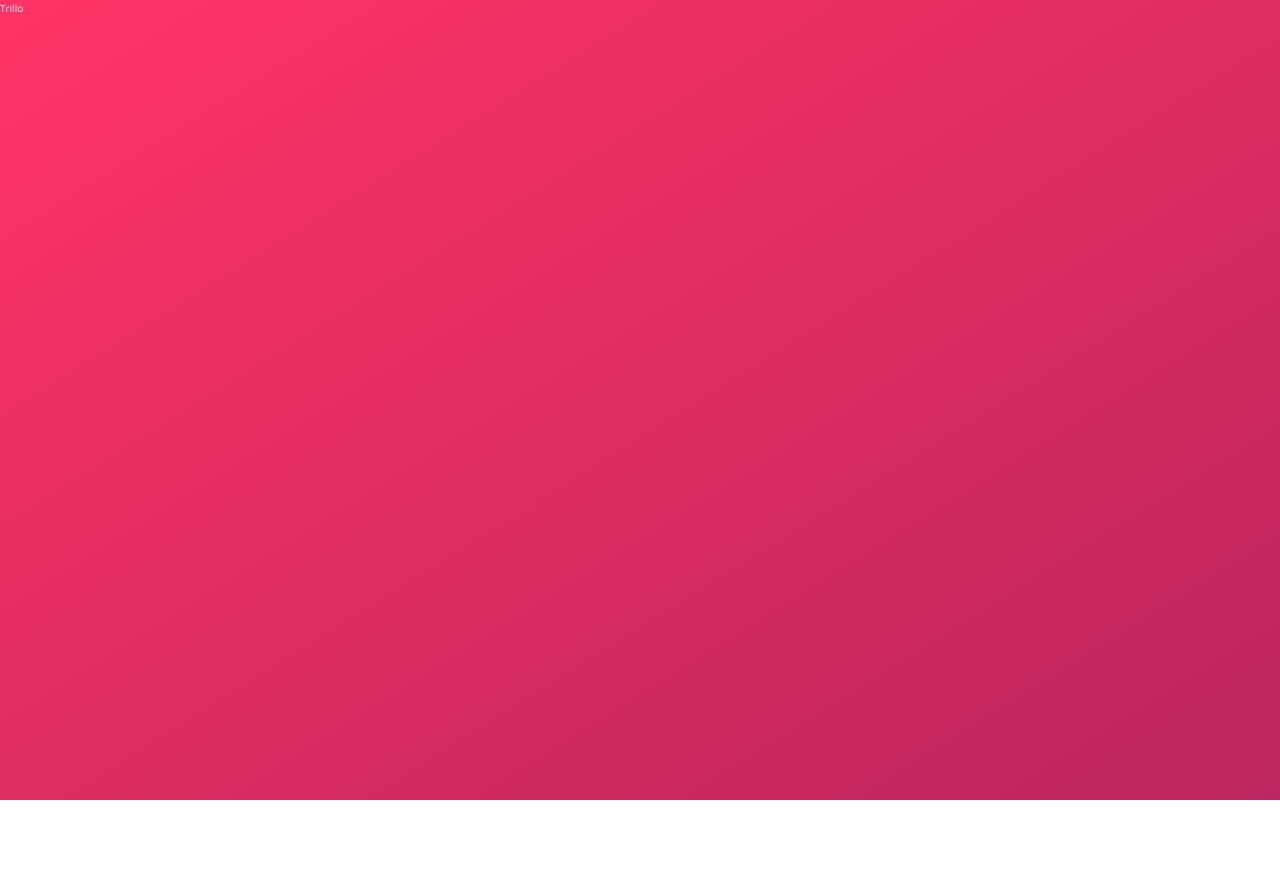
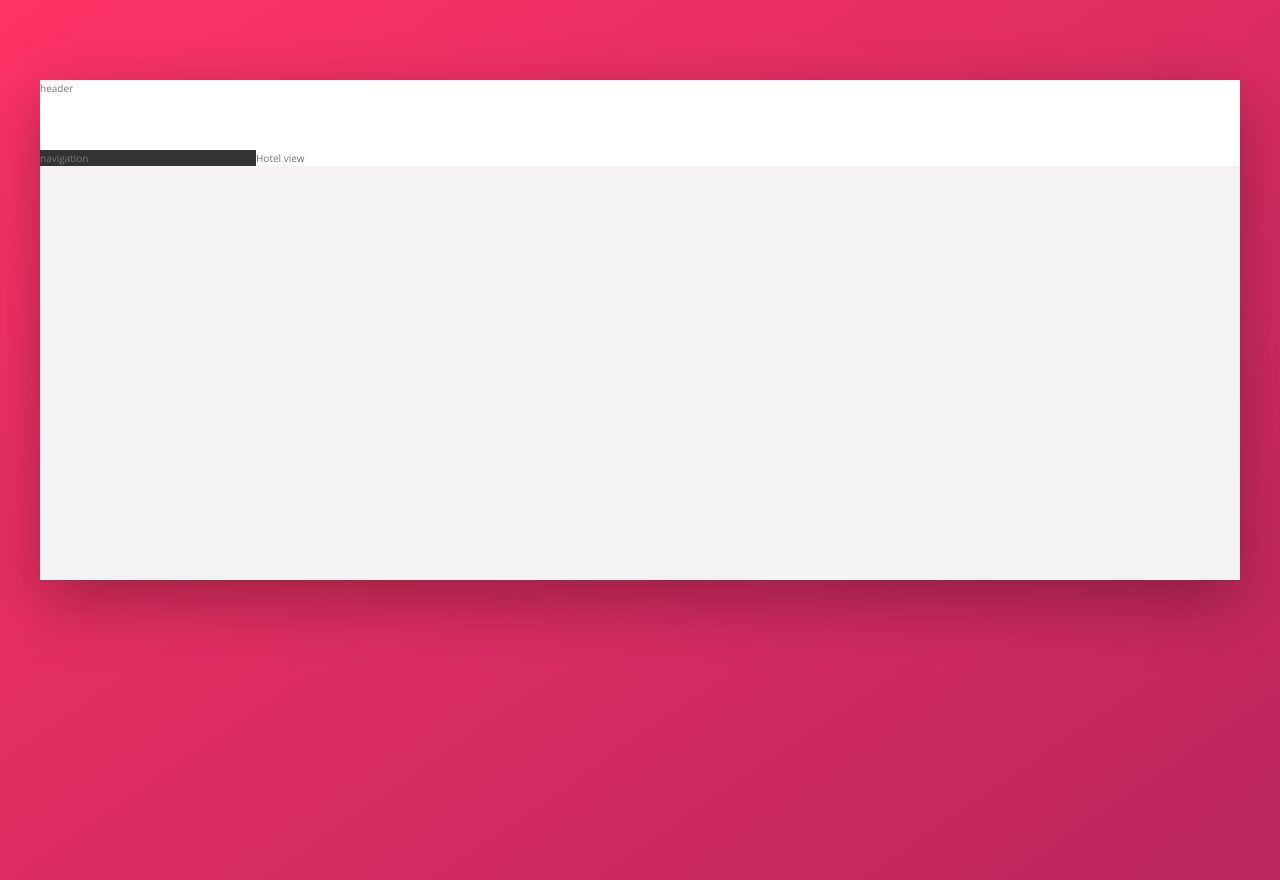
Before and after one commit to nishathapa/Trillo, a website: page index.html in a window 1280 px wide. Before the commit the page ends 800 px from the top, so only its background shows below. Drawn offline with nearby package versions, Linux system fonts and the light colour scheme.

Commit message:
Built the layout

```diff
--- a/index.html
+++ b/index.html
@@ -11,6 +11,20 @@
         <title>trillo &mdash; Your all-in-one booking app</title>
     </head>
     <body>
-        Trillo
+        <div class="container">
+           <header class="header">
+               header
+           </header>
+
+           <div class="content">
+               <nav class="sidebar">
+                   navigation
+               </nav>
+
+               <main class="hotel-view">
+                   Hotel view
+               </main>
+           </div>
+        </div>
     </body>
 </html>
--- a/sass/_base.scss
+++ b/sass/_base.scss
@@ -12,6 +12,8 @@
     --color-grey-dark-1: #333;
     --color-grey-dark-2: #777;
     --color-grey-dark-3: #999;
+
+    --shadow-dark: 0 2rem 6rem rgba(0, 0, 0, 0.3);
 
 }
 
@@ -34,7 +36,7 @@ body {
     font-family: 'Open sans', sans-serif;
     font-weight: 400;
     line-height: 1.6;
-    color: var(--color-grey-light-2);
+    color: var(--color-grey-dark-2);
     background-image: linear-gradient(to right bottom, var(--color-primary-light), var(--color-primary-dark) );
     background-size: cover;
     background-repeat: no-repeat;
--- a/sass/_layout.scss
+++ b/sass/_layout.scss
@@ -0,0 +1,29 @@
+.container {
+    max-width: 120rem;
+    margin: 8rem auto;
+    background-color: var(--color-grey-light-2);
+    box-shadow: var(--shadow-dark);
+
+    min-height: 50rem;
+}
+
+.header {
+    height: 7rem;
+    background-color: #fff;
+    border-bottom: var(--color-grey-light-2);
+}
+
+.content {
+    display: flex;
+}
+
+.sidebar {
+    background-color: var(--color-grey-dark-1);
+    flex: 0 0 18%;
+}
+
+.hotel-view {
+    background-color: #fff;
+    flex: 1;
+
+}
```
Also changed, not shown: css/style.css.
